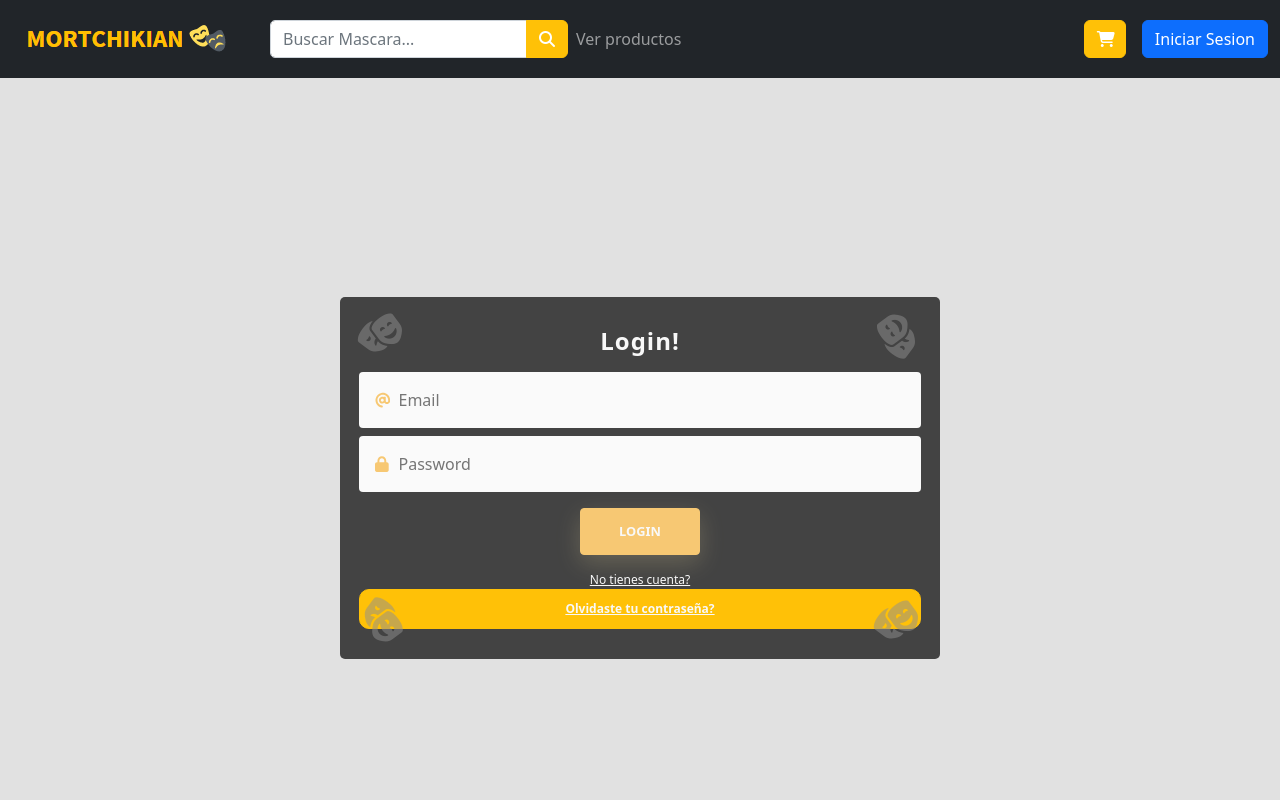
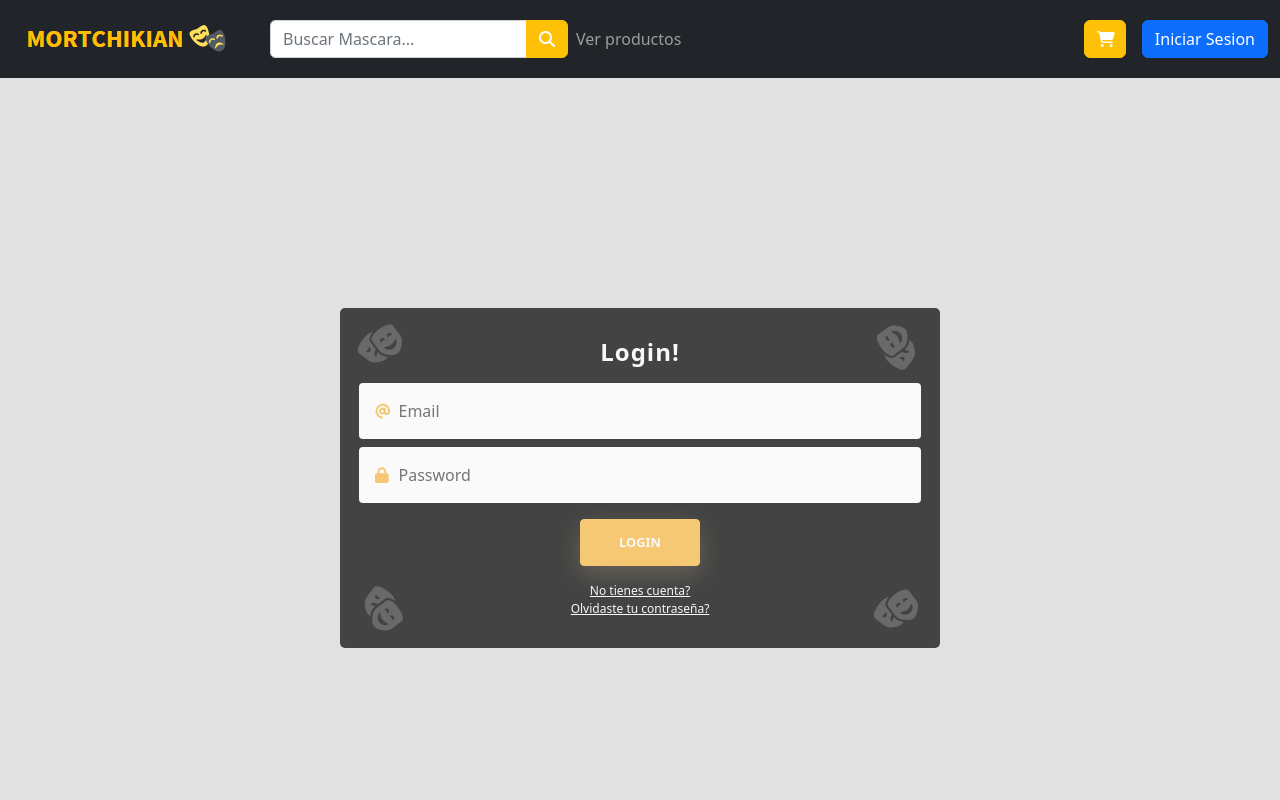
Before and after one commit to No-Country/C8-41-t-mern, a React (Vite) app in the folder client/: page /login in a window 1280 px wide. Shown: the top 800 px of the page. Built offline with nearby package versions, Linux system fonts and the light colour scheme.

Commit message:
login details

```diff
--- a/client/src/components/Login.jsx
+++ b/client/src/components/Login.jsx
@@ -84,16 +84,19 @@ const Login = () => {
             id="password"
           />
         </div>
-        <button type="submit" className="login__btn">
+        <button
+          type="submit"
+          className="products__list-item__content-btn__details login__btn"
+        >
           Login
         </button>
 
         <Link to="/register" className="login__btn-link">
-        No tienes cuenta?
-                        </Link>
-        <Link to="/password-reset" className="products__list-item__content-btn__details login__btn-link">
-        Olvidaste tu contraseña?
-                        </Link>
+          No tienes cuenta?
+        </Link>
+        <Link to="/password-reset" className="login__btn-link">
+          Olvidaste tu contraseña?
+        </Link>
         <i className="register__icon1 register__icon fa-solid fa-masks-theater"></i>
         <i className="register__icon2 register__icon fa-solid fa-masks-theater"></i>
         <i className="register__icon3 register__icon fa-solid fa-masks-theater"></i>
```
